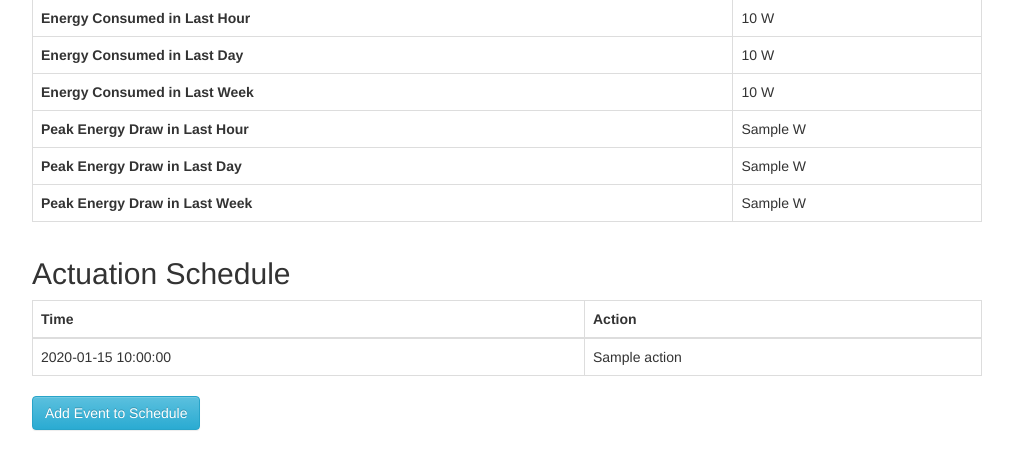
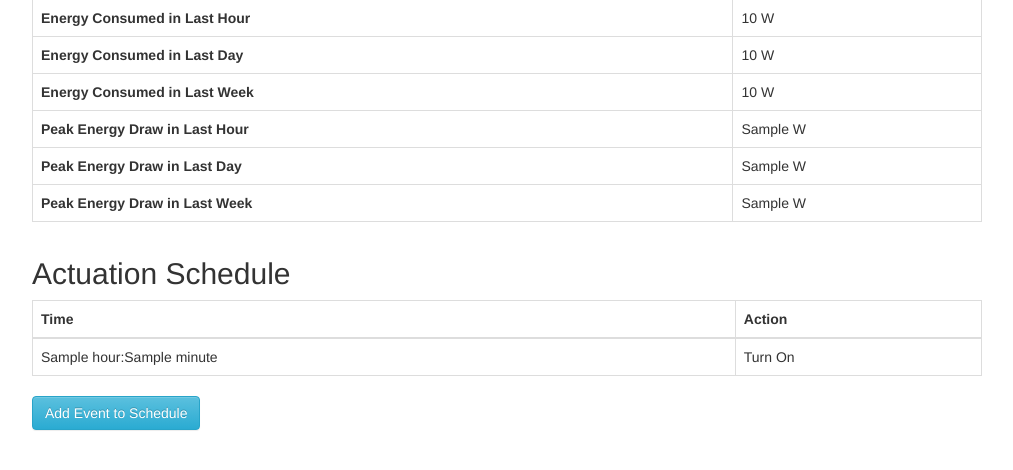
Before and after one commit to gtfierro/plugstrip, a Flask app: template webapp/templates/plugstrip.html in a window 1280 px wide. Shown: the part 279-749 px from the top of the page, without its empty margins (133-1146 px from the left). Run offline with Flask 2, Linux system fonts and the light colour scheme; the template is opened without the code that fills it: most values are stand-ins (such as "Sample title", 1, 10 or a date in 2020); some libraries are stand-ins or nearby versions.

Commit message:
Implement creation of scheduled actuation events

```diff
--- a/webapp/server.py
+++ b/webapp/server.py
@@ -2,9 +2,12 @@
 from flask import Flask
 from flask import render_template
 from flask import request
+
+import atexit
 import contextlib
 import datetime
 import json
+import os
 import requests
 import socket
 import threading
@@ -12,6 +15,8 @@ import threading
 GILES_QUERY_ADDR = "http://54.84.37.77:8079/api/query"
 PLOTTER_ADDR = "http://54.84.37.77:3000"
 app = Flask(__name__)
+actuation_tasks = {}
+actuation_tasks_lock = threading.Lock()
 
 def issueSmapRequest(query_string):
     r = requests.post(GILES_QUERY_ADDR, data=query_string)
@@ -30,7 +35,6 @@ def getMaxTotal(plug_streams, uuid_to_names):
     max_uuid, max_val = max(totals, key=lambda x: x[1])
     return (uuid_to_names[max_uuid], max_val)
 
-# IP and port hardcoded for now
 def actuatePlug(addr, port, turn_on):
     with contextlib.closing(socket.socket(socket.AF_INET6, socket.SOCK_DGRAM)) as sock:
         if turn_on:
@@ -40,6 +44,7 @@ def actuatePlug(addr, port, turn_on):
 
 def actuateAndReschedule(addr, port, turn_on):
     timer = threading.Timer(24 * 60 * 60, actuateAndReschedule, args=(addr, port, turn_on))
+    timer.daemon = True
     timer.start()
     actuatePlug(addr, port, turn_on)
 
@@ -54,9 +59,54 @@ def generatePermalink(uuid):
     }
 
     r = requests.post(PLOTTER_ADDR + "/s3ui_permalink", data={"permalink_data": json.dumps(request_params)})
-    print r.text
     r.raise_for_status()
     return r.text
+
+def launchActuationCycle(addr, port, hour, minute, turn_on):
+    global actuation_tasks
+    global actuation_tasks_lock
+
+    requested_time = datetime.time(hour, minute)
+    now = datetime.datetime.today()
+    requested_time_today = datetime.datetime.combine(datetime.date.today(), requested_time)
+    if now < requested_time_today:
+        # Scheduled time is later today
+        delay = (requested_time_today - now).total_seconds()
+    else:
+        # Scheduled time won't occur again until tomorrow
+        requested_time_tomorrow = requested_time_today + datetime.timedelta(days=1)
+        delay = (requested_time_tomorrow - now).total_seconds()
+
+    if turn_on:
+        args = (addr, port, True)
+    else:
+        args = (addr, port, False)
+    timer = threading.Timer(delay, actuateAndReschedule, args)
+    timer.daemon = True
+    timer.start()
+
+    task = {"addr": addr, "port": port, "hour": hour, "minute": minute, "turnOn": turn_on}
+    with actuation_tasks_lock:
+        actuation_tasks.append(task)
+
+def cancelActuationCycle(addr, port, hour, minute):
+    global actuation_tasks
+    global actuation_tasks_lock
+
+    with actuation_tasks_lock:
+        timer = actuation_tasks.pop((addr, port, hour, minute), None)
+    if timer is not None:
+        timer.cancel()
+        return True
+    else:
+        return False
+
+@atexit.register
+def writeActuationSchedule():
+    with actuation_tasks_lock:
+        actuation_json = json.dumps(actuation_tasks)
+    with open("actuation_tasks.json", 'w') as f:
+        f.write(actuation_json)
 
 @app.route('/')
 def homePage():
@@ -66,16 +116,28 @@ def homePage():
     uuid_to_names = { x["uuid"]: x["Metadata"]["Name"] for x in plug_data }
 
     hour_data = issueSmapRequest('select data in (now-1hour, now) where Metadata/Type="plugstrip" and Path like "power$"')
-    max_hour_total = "{}: {} W".format(*getMaxTotal(hour_data, uuid_to_names))
-    max_hour_peak = "{}: {} W".format(*getMaxPeak(hour_data, uuid_to_names))
+    if len(hour_data) == 0:
+        max_hour_total = "No data found for last hour"
+        max_hour_peak = "No data found for last hour"
+    else:
+        max_hour_total = "{}: {} W".format(*getMaxTotal(hour_data, uuid_to_names))
+        max_hour_peak = "{}: {} W".format(*getMaxPeak(hour_data, uuid_to_names))
 
     day_data = issueSmapRequest('select data in (now-1day, now) where Metadata/Type="plugstrip" and Path like "power$"')
-    max_day_total = "{}: {} W".format(*getMaxTotal(day_data, uuid_to_names))
-    max_day_peak = "{}: {} W".format(*getMaxPeak(day_data, uuid_to_names))
+    if len(day_data) == 0:
+        max_day_total = "No data found for last day"
+        max_day_peak = "No data found for last day"
+    else:
+        max_day_total = "{}: {} W".format(*getMaxTotal(day_data, uuid_to_names))
+        max_day_peak = "{}: {} W".format(*getMaxPeak(day_data, uuid_to_names))
 
     week_data =  issueSmapRequest('select data in (now-7days, now) where Metadata/Type="plugstrip" and Path like "power$"')
-    max_week_total = "{}: {} W".format(*getMaxTotal(week_data, uuid_to_names))
-    max_week_peak = "{}: {} W".format(*getMaxPeak(week_data, uuid_to_names))
+    if len(week_data) == 0:
+        max_week_total = "No data found for last week"
+        max_week_peak = "No data found for last week"
+    else:
+        max_week_total = "{}: {} W".format(*getMaxTotal(week_data, uuid_to_names))
+        max_week_peak = "{}: {} W".format(*getMaxPeak(week_data, uuid_to_names))
 
     template_args = {
         "plugs": plugs,
@@ -91,10 +153,10 @@ def homePage():
 @app.route('/plugstrips/<uuid>', methods=['GET'])
 def plugPage(uuid):
     # Hard coded to demo the UI for now
-    schedule = [
-        {"time": "13:30", "action": "Turn On"},
-        {"time": "17:45", "action": "Turn Off"}
-    ]
+    with actuation_tasks_lock:
+        schedule = [ {"hour": hour, "minute": minute, "turn_on": turn_on}
+                     for ((_, _, hour, minute), (turn_on, _)) in
+                     actuation_tasks.iteritems() ]
 
     plug_info = issueSmapRequest('select * where uuid="{}" and Path like "power$"'.format(uuid))
     name = plug_info[0]["Metadata"]["Name"]
@@ -120,6 +182,7 @@ def plugPage(uuid):
 
     template_args = {
         "name": name,
+        "uuid": uuid,
         "location": location,
         "owner": owner,
         "hour_total": hour_total,
@@ -141,35 +204,40 @@ def handleActuation(uuid):
     body = request.data
     if  body == '0':
         actuatePlug(addr, port, False)
+        return "Actuation Completed", 201
     elif body == '1':
         actuatePlug(addr, port, True)
-    return "Actuation Completed", 201
+        return "Actuation Completed", 201
+    else:
+        return "Invalid Request", 400
 
 @app.route('/plugstrips/<uuid>/schedule', methods=['POST'])
 def addActuationEvent(uuid):
     plug_info = issueSmapRequest('select Metadata/Address, Metadata/Port where uuid="{}"'.format(uuid))
     addr = plug_info[0]["Metadata"]["Address"]
     port = int(plug_info[0]["Metadata"]["Port"])
-    event = request.json()
-    now = datetime.datetime.today()
-    requested_time = datetime.time(event["hour"], event["minute"])
-
-    requested_time_today = datetime.combine(datetime.date.today(), requested_time)
-    if now < requested_time_today:
-        # Scheduled time is later today
-        delay = (requested_time_today - now).total_seconds()
-    else:
-        # Schedule time won't occur again until tomorrow
-        requested_time_tomorrow = requested_time_today + datetime.timedelta(days=1)
-        delay = (requested_time_tomorrow - now).total_seconds()
-
-    if event["action"].lower() == "on":
-        args = (addr, port, True)
-    else:
-        args = (addr, port, False)
-    timer = threading.Timer(delay, actuateAndReschedule, args)
-    timer.start()
+    event = request.json
+    print event
+    launchActuationCycle(addr, port, int(event["hour"]), int(event["minute"]), event["turnOn"])
     return "Event Added", 201
 
+@app.route('/plugstrips/<uuid>/schedule', methods=['DELETE'])
+def removeActuationEvent(uuid):
+    plug_info = issueSmapRequest('select Metadata/Address, Metadata/Port where uuid="{}"'.format(uuid))
+    addr = plug_info[0]["Metadata"]["Address"]
+    port = int(plug_info[0]["Metadata"]["Port"])
+    event = request.json
+    if cancelActuationCycle(addr, port, event["hour"], event["minute"]):
+        return "Event Deleted", 204
+    else:
+        return "Event Does not Exist", 404
+
 if __name__ == '__main__':
+    if os.path.exists("actuation_tasks.json"):
+        with open("actuation_tasks.json") as f:
+            actuation_json = f.read()
+        saved_tasks = json.loads(actuation_json)
+        for task in saved_tasks:
+            launchActuationCycle(task["addr"], task["port"], task["hour"],
+                                 task["minute"], task["turnOn"])
     app.run(host='0.0.0.0', debug=True)
--- a/webapp/static/plugstrip.js
+++ b/webapp/static/plugstrip.js
@@ -3,11 +3,6 @@ $(document).ready(function() {
     $('#divMinute').hide()
     $('#divAction').hide()
     $('#bSaveEvent').hide()
-
-    $('#bViewPlot').click(function() {
-        // This is hard-coded for now
-        location.href = "http://52.23.239.48:3000/?o96JsTm433cfS4GJn"
-    });
 
     $('#bTurnOn').click(function() {
         $.ajax({data: "1", contentType: "text/plain", type: "POST"})
@@ -32,9 +27,27 @@ $(document).ready(function() {
         $('#divAction').hide()
         $('#bSaveEvent').hide()
 
-        // Quick hack to demo UI
-        var htmlString = "<tr><td>" + $('#tHour').val() + ":" + $('#tMinute').val() +
-                "</td><td>" + $('#sAction').val() + "</td></tr>"
-        $('#actuationEvents').append(htmlString)
+        var hour = $('#tHour').val()
+        var minute = $('#tMinute').val()
+        var turnOnStr = $('#sAction').val()
+        var requestData = {
+            "hour": hour,
+            "minute": minute,
+            "turnOn":  (turnOnStr === "Turn On")
+        }
+        var onSuccess = function(serverData, textStatus, request) {
+            var htmlString = "<tr><td>" + hour + ":" + minute +
+                    "</td><td>" + turnOnStr + "</td></tr>"
+            $('#actuationEvents').append(htmlString)
+        }
+
+        var uuid = $('#uuid').val()
+        $.ajax({url: uuid + "/schedule", data: JSON.stringify(requestData),
+                contentType: "application/json", type: "POST", success: onSuccess})
+        $('#bAddEvent').show()
+        $('#divHour').hide()
+        $('#divMinute').hide()
+        $('#divAction').hide()
+        $('#bSaveEvent').hide()
     });
 });
--- a/webapp/templates/plugstrip.html
+++ b/webapp/templates/plugstrip.html
@@ -20,6 +20,7 @@
 </head>
 
 <body>
+<input type="hidden" id="uuid" value="{{ uuid }}">
 <div class='container-fluid'>
     <h1>{{ name }}: {{ location }}</h2>
     <h3>Owned By: {{ owner }}</h3>
@@ -76,8 +77,12 @@
     <tbody id='actuationEvents'>
         {% for event in schedule %}
         <tr class='clickable'>
-            <td>{{ event["time"] }}</td>
-            <td>{{ event["action"] }}</td>
+            <td>{{ event["hour"] }}:{{ event["minute"] }}</td>
+            {% if event["turn_on"] %}
+            <td>Turn On</td>
+            {% else %}
+            <td>Turn Off</td>
+            {% endif %}
         </tr>
         {% endfor %}
     </tbody>
```
